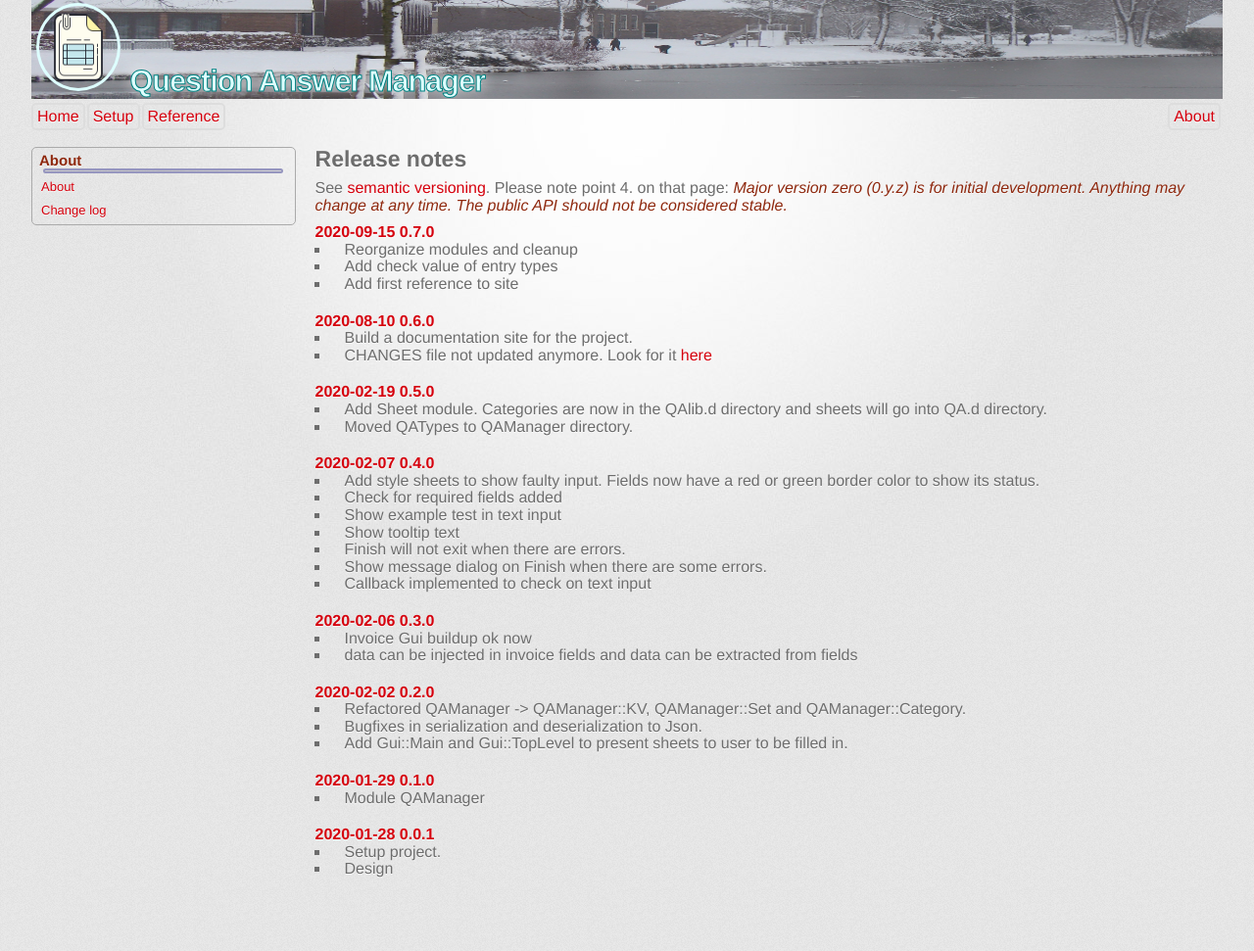
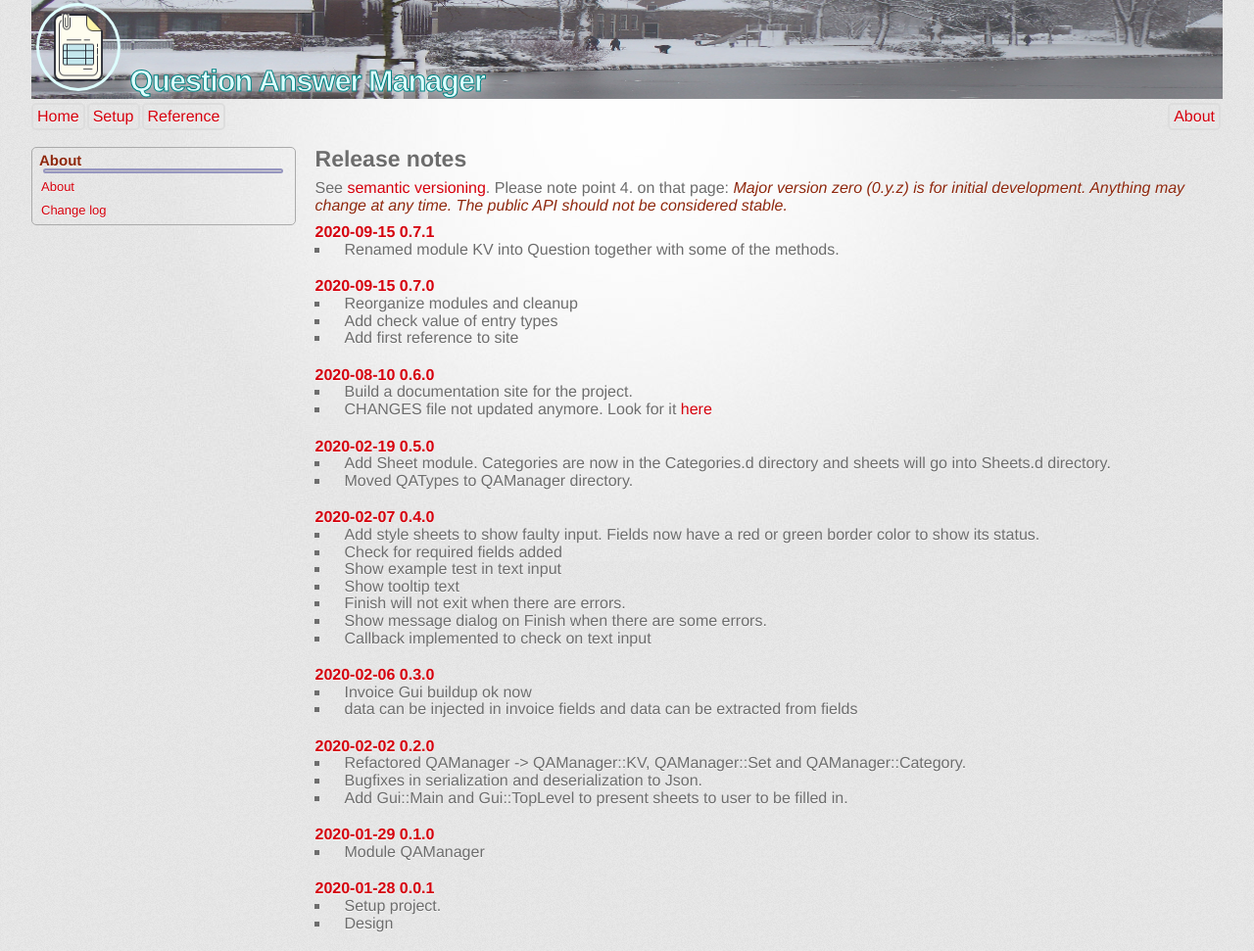
Before and after one commit to MARTIMM/qa-manager, a Jekyll site: the page built from docs/content-docs/about/release-notes.md, in a window 1280 px wide. Shown: the whole page at 98% size. Built offline with Jekyll 4.4.1, drawn with Linux system fonts in a browser that asks for light colours; some web fonts are replaced; before the commit the page ends 916 px from its top, so only the background shows below that.

Commit message:
rename note

```diff
--- a/docs/content-docs/about/release-notes.md
+++ b/docs/content-docs/about/release-notes.md
@@ -7,6 +7,9 @@ layout: sidebar
 # Release notes
 
 See [semantic versioning](http://semver.org/). Please note point 4. on that page: **_Major version zero (0.y.z) is for initial development. Anything may change at any time. The public API should not be considered stable._**
+
+#### 2020-09-15 0.7.1
+  * Renamed module KV into Question together with some of the methods.
 
 #### 2020-09-15 0.7.0
   * Reorganize modules and cleanup
@@ -18,7 +21,7 @@ See [semantic versioning](http://semver.org/). Please note point 4. on that page
   * CHANGES file not updated anymore. Look for it [here](https://martimm.github.io/qa-manager//content-docs/About/release-notes.html)
 
 #### 2020-02-19 0.5.0
-  * Add Sheet module. Categories are now in the QAlib.d directory and sheets will go into QA.d directory.
+  * Add Sheet module. Categories are now in the Categories.d directory and sheets will go into Sheets.d directory.
   * Moved QATypes to QAManager directory.
 
 #### 2020-02-07 0.4.0
```
